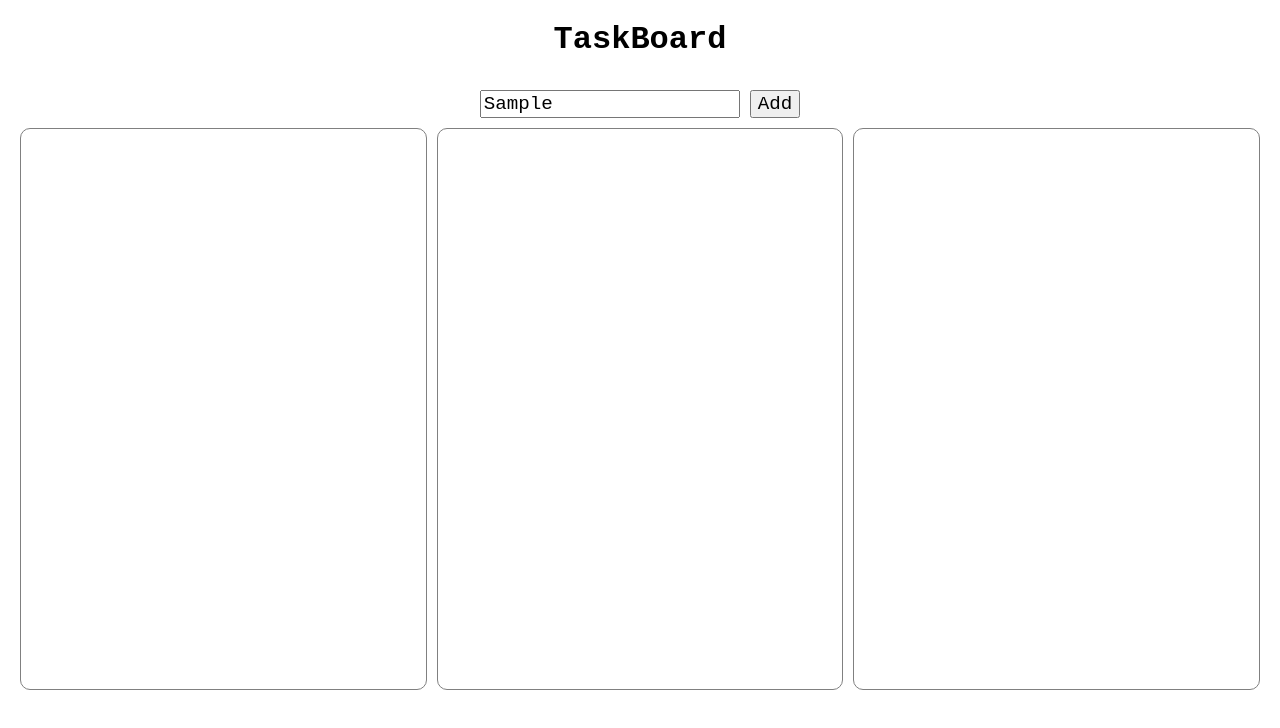
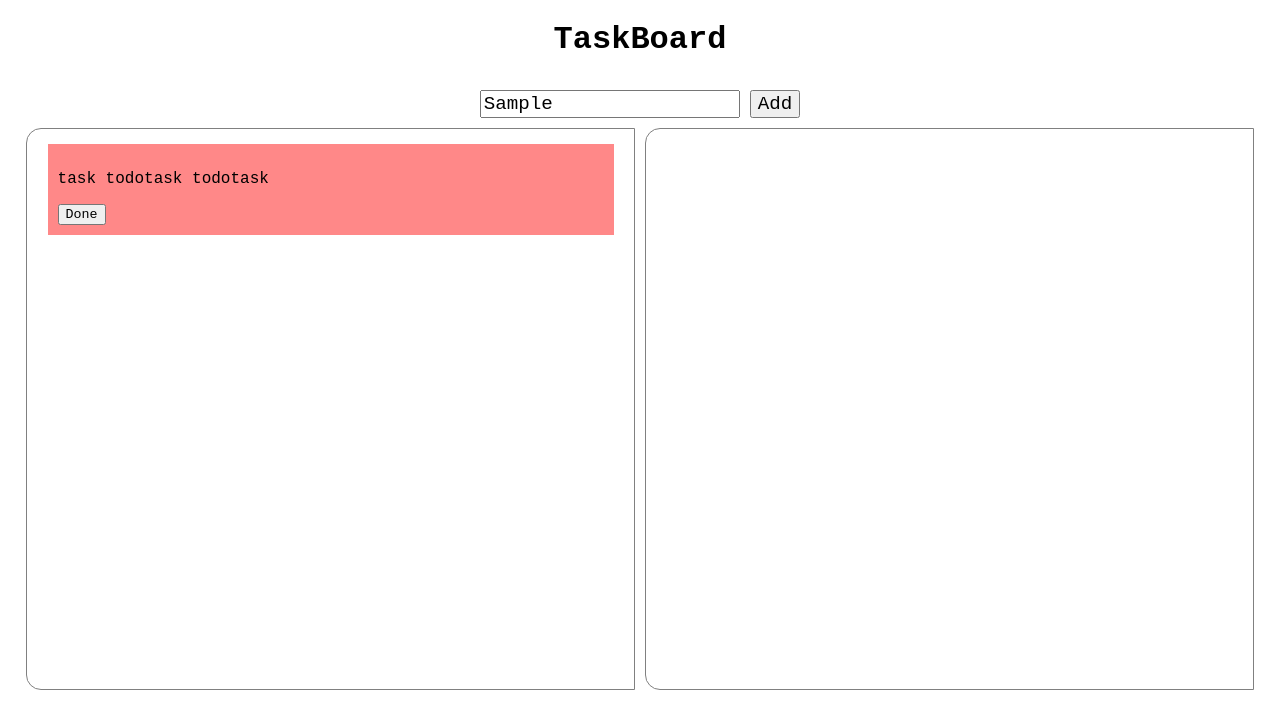
Before and after one commit to hanzalakhan010/Exam-Practice, a website: page ExamPrep 2/TASK_BOARD/index.html in a window 1280 px wide. Both pictures are taken after typing "Sample" into the empty fields and a click on the button "Add". Drawn offline with Linux system fonts and the light colour scheme; files whose address does not match are found by name.

Commit message:
Refactor TaskBoard app to use classes for better structure and add TypeScript support for task management

```diff
--- a/ExamPrep 1/SectionB_Q1_BlogPost.js
+++ b/ExamPrep 1/SectionB_Q1_BlogPost.js
@@ -2,6 +2,7 @@
 // Section B - Q1: Type-Safe Blog Post API
 let blogs = [];
 class Blogs {
+    blogs;
     constructor(blogs) {
         this.blogs = blogs;
     }
--- a/ExamPrep 1/SectionB_Q2_SingletonTracker.js
+++ b/ExamPrep 1/SectionB_Q2_SingletonTracker.js
@@ -3,6 +3,8 @@
 // Design a Tracker class that can log and retrieve events
 // Ensure that only one __instance of the class can be created
 class Tracker {
+    static __instance;
+    events;
     constructor() {
         this.events = [];
         if (!Tracker.__instance) {
--- a/ExamPrep 2/TASK_BOARD/Q1_TaskBoardApp.js
+++ b/ExamPrep 2/TASK_BOARD/Q1_TaskBoardApp.js
@@ -1,7 +1,56 @@
 "use strict";
-// Question 1: TaskBoard App
-// Build a Kanban-style task board with the following features:
-// - Add new tasks with title, description, and priority
-// - Move tasks between columns: "To Do", "In Progress", "Done"
-// - Save tasks in localStorage
-// - Use TypeScript for task models, JS for DOM handling
+class TODOS {
+    todos;
+    constructor() {
+        this.todos = [];
+        this.loadTodos();
+    }
+    addTodo() {
+        let task = document.getElementById("task");
+        if (task?.value) {
+            let _id = crypto.randomUUID();
+            this.todos.push({
+                _id,
+                task: task.value,
+                status: "Todo",
+            });
+        }
+        this.renderTodos();
+    }
+    renderTodos() {
+        let todoDiv = document.getElementById("todo");
+        let doneDiv = document.getElementById("done");
+        if (todoDiv && doneDiv) {
+            todoDiv.innerHTML = "";
+            doneDiv.innerHTML = "";
+            this.todos.forEach((todo) => {
+                let options = ["Todo", "Done"];
+                let html = `
+            <div class="card todo">
+                <p>task todotask todotask</p>
+                <div>
+                    ${options
+                    .filter((option) => option != todo.status)
+                    .map((option) => `<button value='${option}'>${option}</button>`)
+                    .join("")}
+                      </div>
+            </div>
+        `;
+                if (todo.status == "Done")
+                    doneDiv.insertAdjacentHTML("beforeend", html);
+                if (todo.status == "Todo")
+                    todoDiv.insertAdjacentHTML("beforeend", html);
+            });
+        }
+    }
+    loadTodos() {
+        let rawData = localStorage.getItem("todo");
+        if (rawData) {
+            this.todos = JSON.parse(rawData);
+        }
+    }
+}
+[...document.querySelectorAll("select")].forEach((select) => {
+    select.addEventListener("onchange", function (event) { });
+});
+let todos = new TODOS();
--- a/ExamPrep 2/TASK_BOARD/index.html
+++ b/ExamPrep 2/TASK_BOARD/index.html
@@ -5,23 +5,24 @@
   <meta charset="UTF-8" />
   <title>TaskBoard App</title>
   <link rel="stylesheet" href="./styles.css">
+  <script src="./Q1_TaskBoardApp.js" defer></script>
 </head>
 
 <body>
   <h1>TaskBoard</h1>
   <!-- Add columns and task input section here -->
   <div id='taskInput'>
-    <input placeholder="Add task">
-    <button>Add</button>
+    <input id='task' placeholder="Add task">
+    <button onclick="todos.addTodo()">Add</button>
   </div>
   <div id='tasks'>
-    <div id='todo'></div>
-    <div id='inProgress'></div>
-    <div id='done'></div>
+    <div id='todo'>
+    </div>
+    <div id='done'>
+    </div>
 
   </div>
 
-  <script src="app.ts"></script>
 </body>
 
 </html>
--- a/ExamPrep 2/TASK_BOARD/styles.css
+++ b/ExamPrep 2/TASK_BOARD/styles.css
@@ -6,7 +6,8 @@ h1 {
     text-align: center;
 }
 
-#taskInput input,#taskInput button {
+#taskInput input,
+#taskInput button {
     font-size: larger;
 
 }
@@ -29,9 +30,34 @@ h1 {
     column-gap: 10px;
 }
 
-#tasks div {
-    width: 32%;
-    border:.5px solid gray;
-    border-radius:10px;
+#tasks>div {
+    width: 48%;
+    border: .5px solid gray;
+    border-radius: 15px 0px 0px 15px;
     height: 70dvh;
+    overflow-y: scroll;
 }
+
+.card {
+    background-color: aqua;
+    width: 90%;
+    /* height: ; */
+    margin: 15px auto;
+    padding: 10px;
+}
+
+.card.done {
+    background-color: greenyellow;
+}
+
+.card.todo {
+    background-color: rgb(255, 136, 136);
+}
+
+.card.inProgress {
+    background-color: burlywood;
+}
+.card>p{
+    /* height: 300px; */
+    /* text-overflow: clip; */
+}
--- a/tsconfig.json
+++ b/tsconfig.json
@@ -11,7 +11,7 @@
     // "disableReferencedProjectLoad": true,             /* Reduce the number of projects loaded automatically by TypeScript. */
 
     /* Language and Environment */
-    "target": "es2016",                                  /* Set the JavaScript language version for emitted JavaScript and include compatible library declarations. */
+    "target": "ES2023",                                  /* Set the JavaScript language version for emitted JavaScript and include compatible library declarations. */
     // "lib": [],                                        /* Specify a set of bundled library declaration files that describe the target runtime environment. */
     // "jsx": "preserve",                                /* Specify what JSX code is generated. */
     // "libReplacement": true,                           /* Enable lib replacement. */
```
Also changed, not shown: ExamPrep 1/Bonus_MoodBoard/app.js (+4 -15 lines), ExamPrep 2/TASK_BOARD/Q1_TaskBoardApp.ts (+69 -0 lines).
